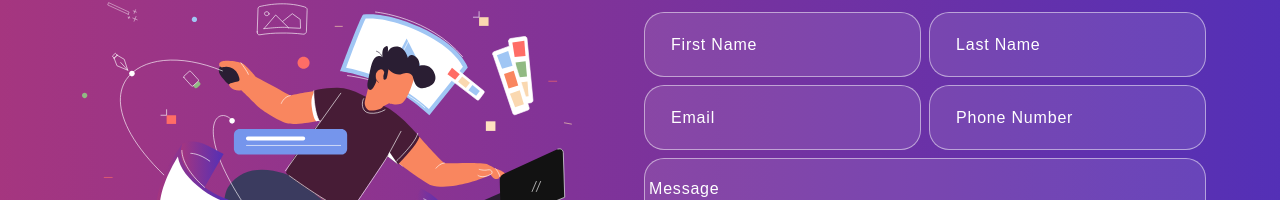
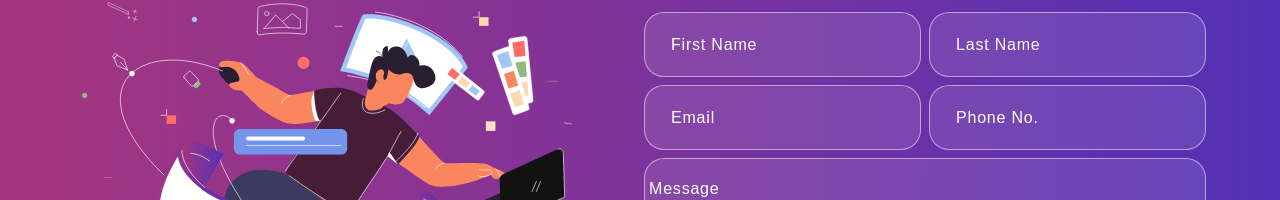
Before and after one commit to Graehm/portfolio, a React (Create React App) app: page / in a window 1280 px wide. Shown: the part 2363-2563 px from the top of the page. Built offline with nearby package versions, Linux system fonts and the light colour scheme.

Commit message:
minor updates to placeholder names

```diff
--- a/src/components/Contact.js
+++ b/src/components/Contact.js
@@ -63,7 +63,7 @@ export const Contact = () => {
                             type="number"
                             id="number"
                             name="number"
-                            placeholder="Phone Number">
+                            placeholder="Phone No.">
                           </input>
                           <ValidationError prefic="Phone Number" field="phone number" errors={state.errors}/>
                         </Col>
```
